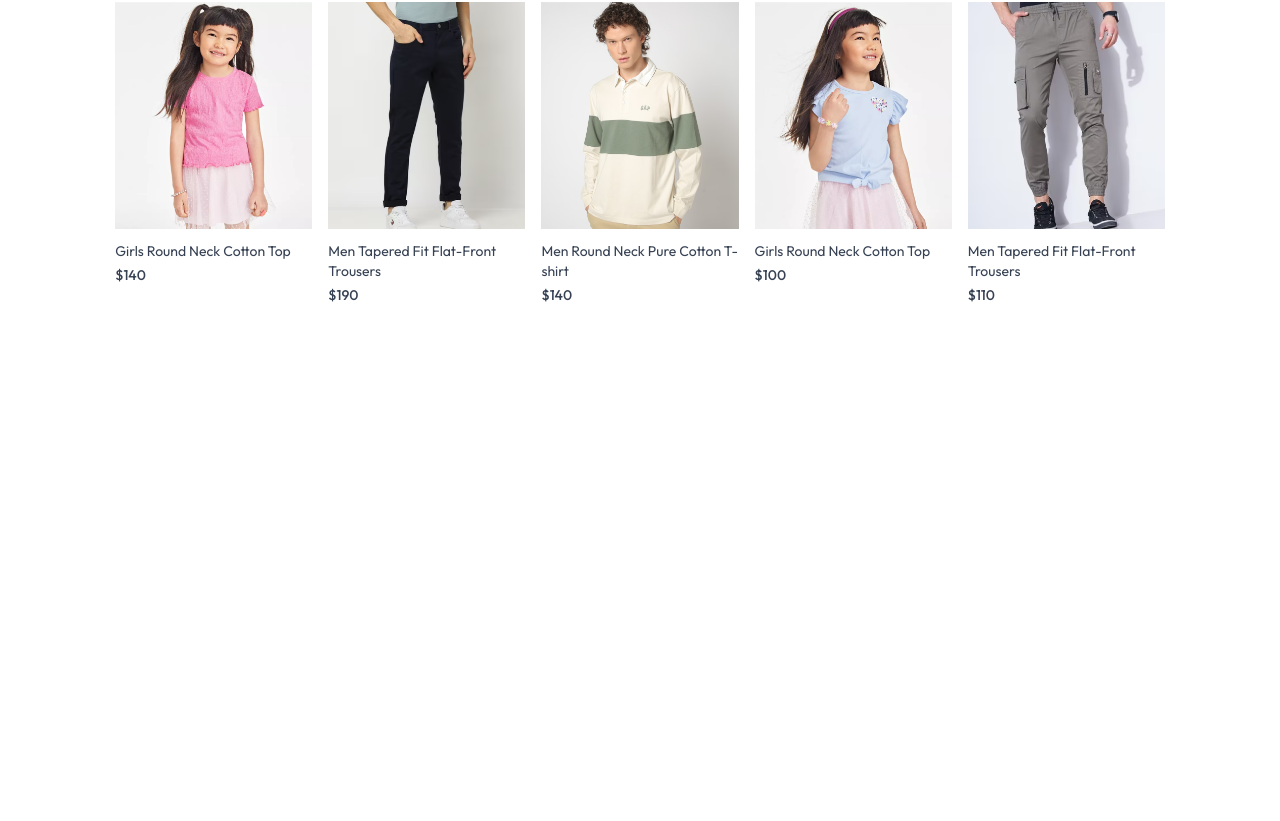
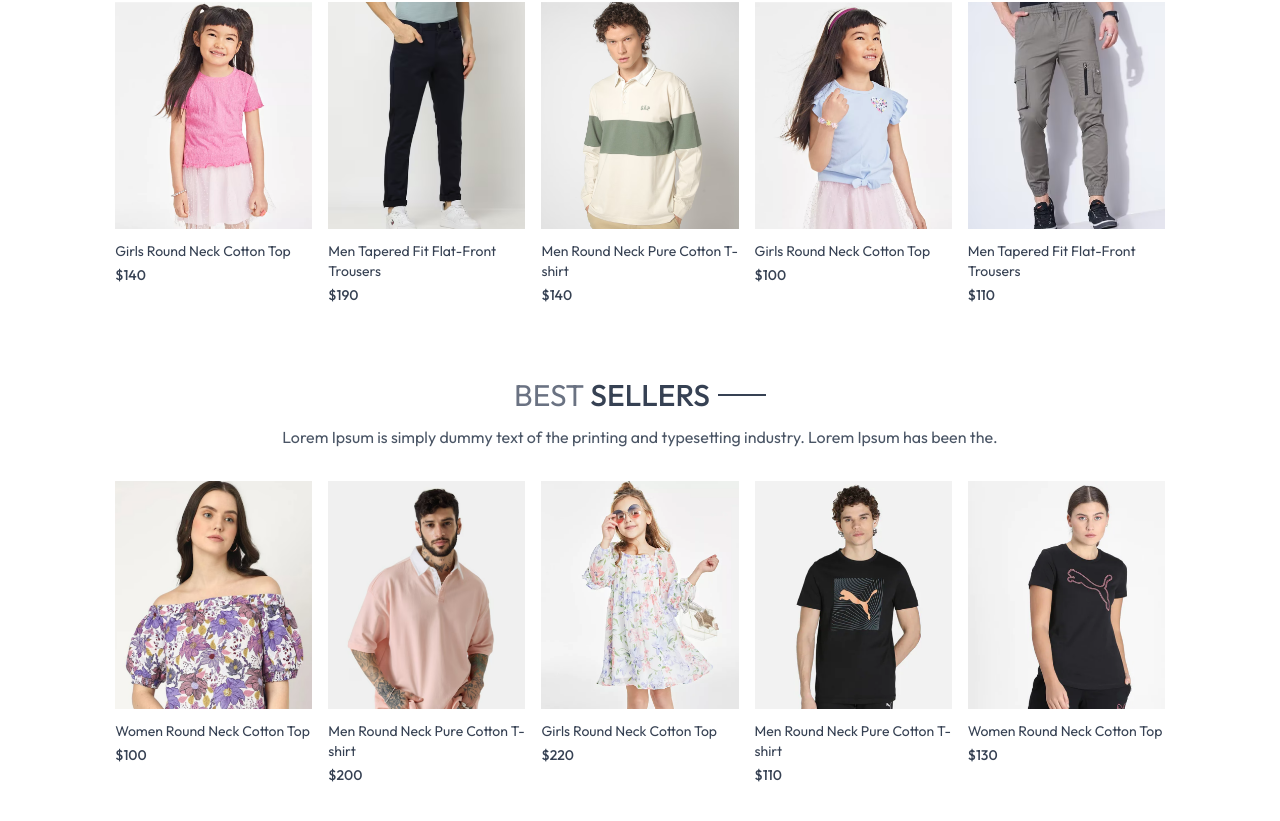
Before and after one commit to IbadKhan578/Full-Stack-Ecommerce-Website, a React (Vite) app in the folder frontend/: page / in a window 1280 px wide. Shown: the part 1004-1825 px from the top of the page. Before the commit the page ends 1349 px from the top, so only its background shows below. Built offline with nearby package versions, Linux system fonts and the light colour scheme.

Commit message:
Added best seller section

```diff
--- /dev/null
+++ b/frontend/src/components/BestSeller.jsx
@@ -0,0 +1,40 @@
+import React, { useContext, useEffect, useState } from 'react'
+import SectionTitle from './SectionTitle'
+import { shopContext } from '../context/ShopContext'
+import Productitem from './Productitem';
+
+function BestSeller() {
+    const {products} = useContext(shopContext);
+    const [bestSeller,setBestSeller] = useState([]);
+    useEffect(()=>{
+        const filterdProduct= products.filter((item)=> item.bestseller==true );
+        console.log(filterdProduct)
+        setBestSeller(filterdProduct.slice(0,5));
+
+
+    },[])
+
+  return (
+    <div className='my-10'>
+        <div className='text-center py-8 text-3xl'>
+         <SectionTitle text1={"BEST"} text2={"SELLERS"} />
+        <p className="w-3/4 m-auto text-xs  sm:text-sm md:text-base text-gray-600">
+          Lorem Ipsum is simply dummy text of the printing and typesetting
+          industry. Lorem Ipsum has been the.
+        </p>
+        </div>
+
+        {/* redering best seller product  */}
+        <div className="grid grid-cols-2 sm:grid-cols-3 md:grid-cols-4 lg:grid-cols-5 gap-4 gap-y-6">
+        {
+            bestSeller.map((item,index)=>(
+                <Productitem key={index} id={item._id} image={item.image} name={item.name} price={item.price}/>
+            ))
+        }
+      </div>
+
+    </div>
+  )
+}
+
+export default BestSeller
--- a/frontend/src/components/SectionTitle.jsx
+++ b/frontend/src/components/SectionTitle.jsx
@@ -4,7 +4,7 @@
   return (
      <div className='inline-flex gap-2 items-center mb-3'>
 <p className='text-gray-500'>{text1}
-    <span className='text-gray-700 font-medium'>{text2}</span></p>
+    <span className='text-gray-700 font-medium'> {text2}</span></p>
     <p className='w-8 sm:w-12 h-[1px] sm:h-[2px] bg-gray-700'></p>
     </div>
   )
--- a/frontend/src/pages/Home.jsx
+++ b/frontend/src/pages/Home.jsx
@@ -1,12 +1,14 @@
 import React from 'react'
 import Hero from '../components/Hero'
 import LatestCollection from '../components/LatestCollection'
+import BestSeller from '../components/BestSeller'
 
 const Home = () => {
   return (
     <>
     <Hero />
     <LatestCollection />
+    <BestSeller />
 
     </>
   )
```
